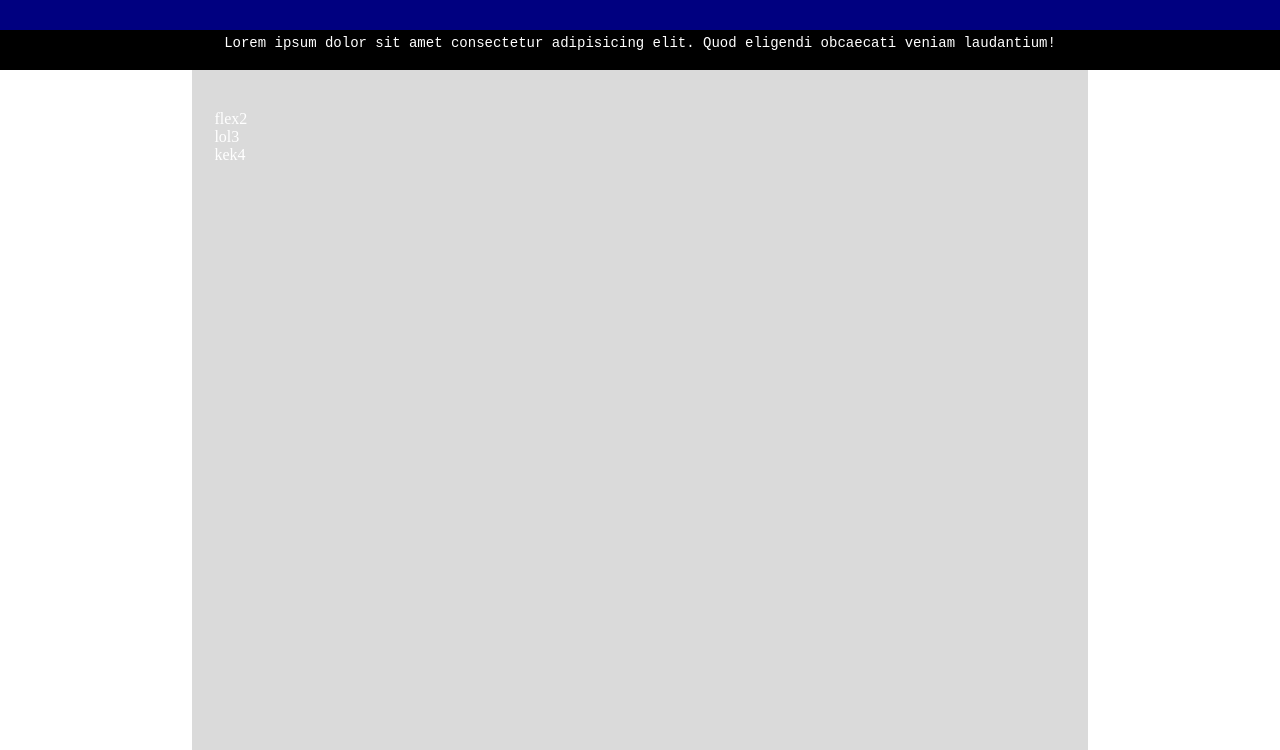
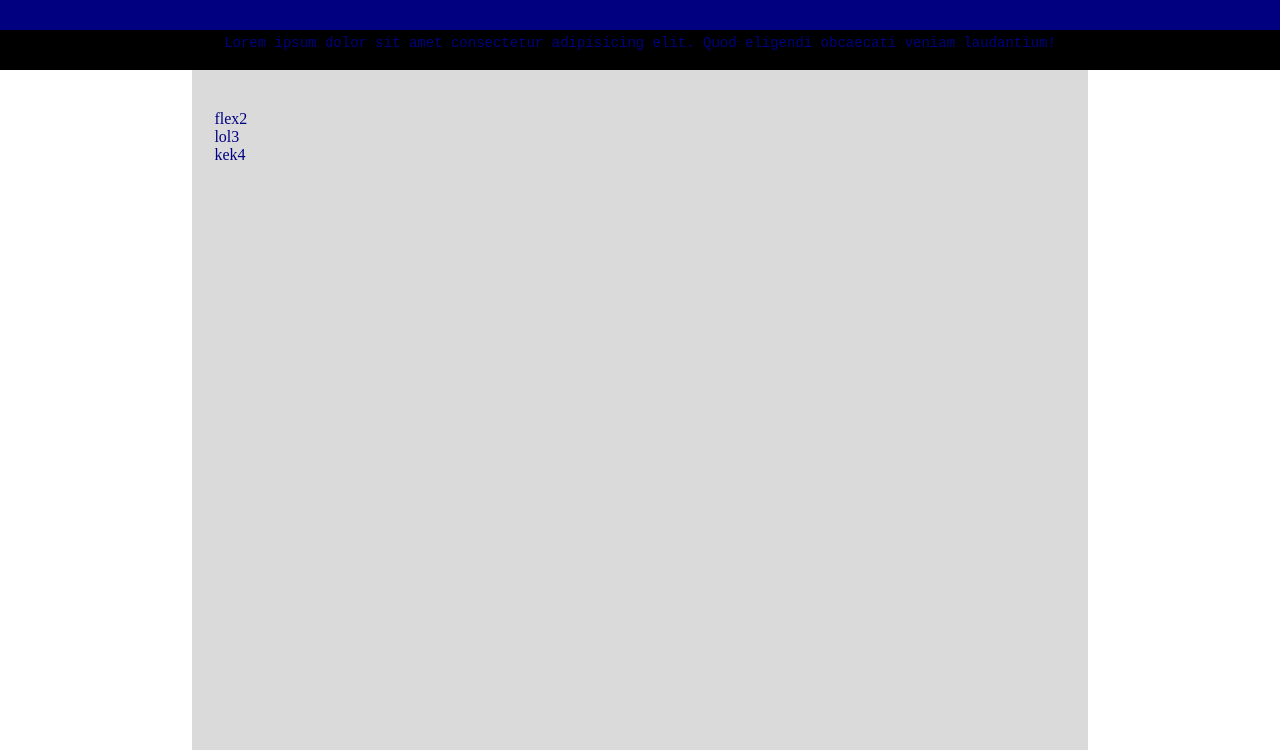
Before and after one commit to blureface/blureface.github.io, a plain HTML site: page index.html in a window 1280 px wide. Shown: the part 50-800 px from the top of the page. Drawn offline with Linux system fonts and the light colour scheme.

Commit message:
Update style.css

```diff
--- a/style.css
+++ b/style.css
@@ -4,7 +4,7 @@
 }
 a {
     text-decoration: none;
-    color: white;
+    color: #000080;
 }
 .header {
     width: 100%;
```
